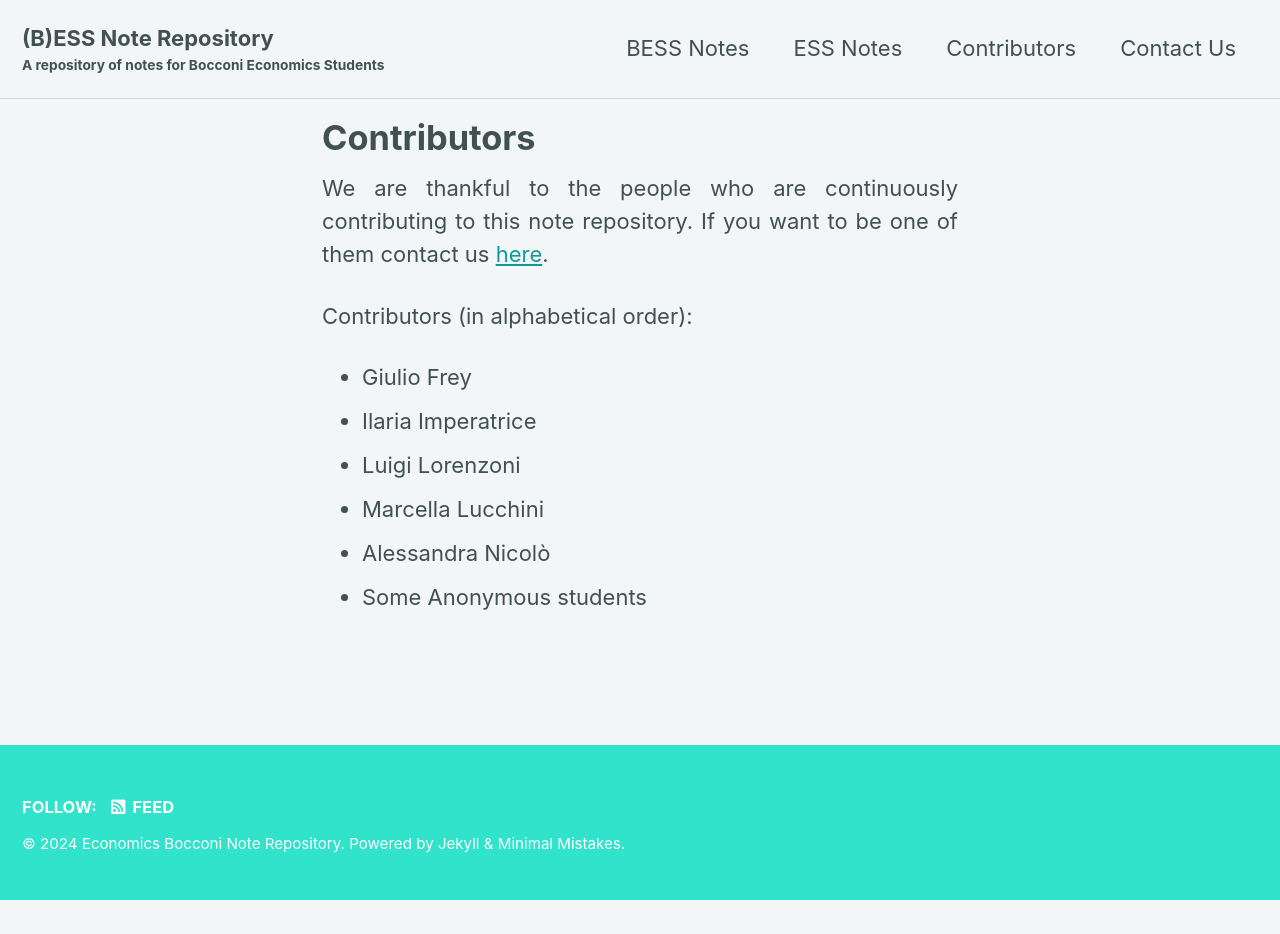
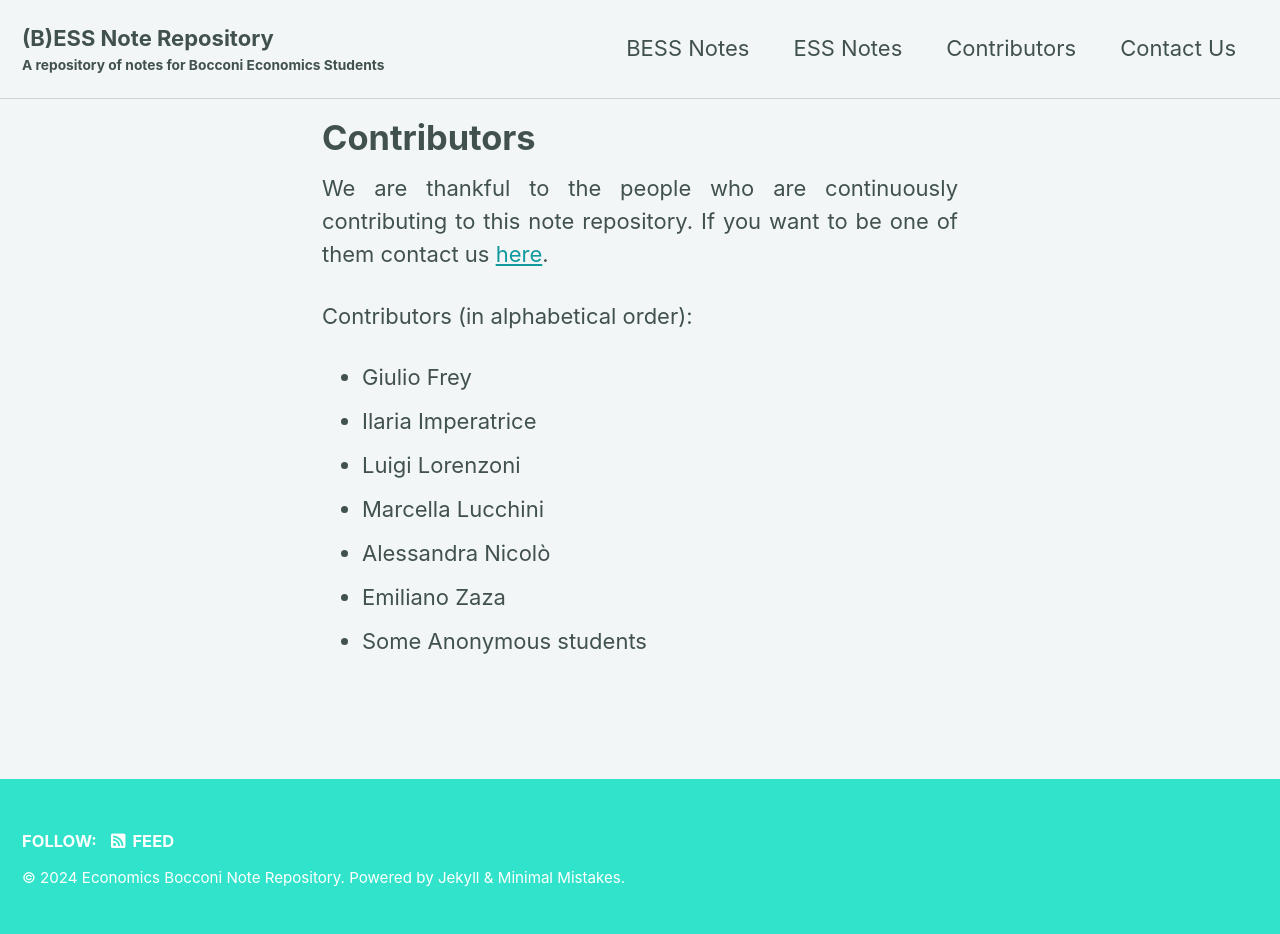
Before and after one commit to notesrepo/notesrepo.github.io, a Jekyll site: the page built from _pages/contributors.md, in a window 1280 px wide. Built offline with Jekyll 4.4.1, drawn with Linux system fonts in a browser that asks for light colours; cached includes are drawn as plain includes; before the commit the page ends 900 px from its top, so only the background shows below that.

Commit message:
Update contributors.md

```diff
--- a/_pages/contributors.md
+++ b/_pages/contributors.md
@@ -11,4 +11,5 @@ Contributors (in alphabetical order):
 - Luigi Lorenzoni
 - Marcella Lucchini
 - Alessandra Nicolò
+- Emiliano Zaza
 - Some Anonymous students
```
